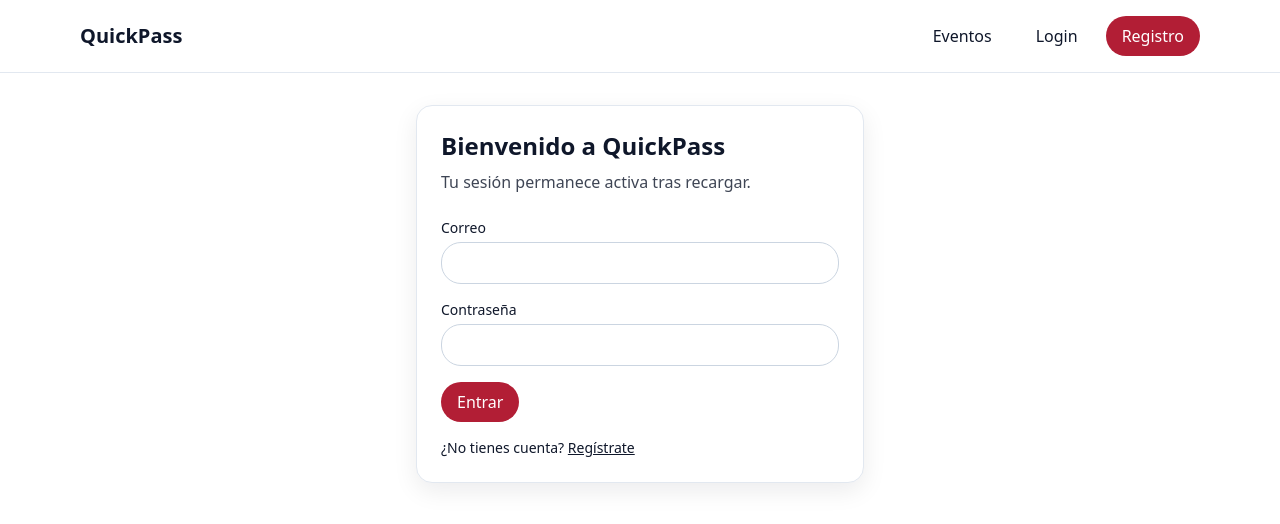
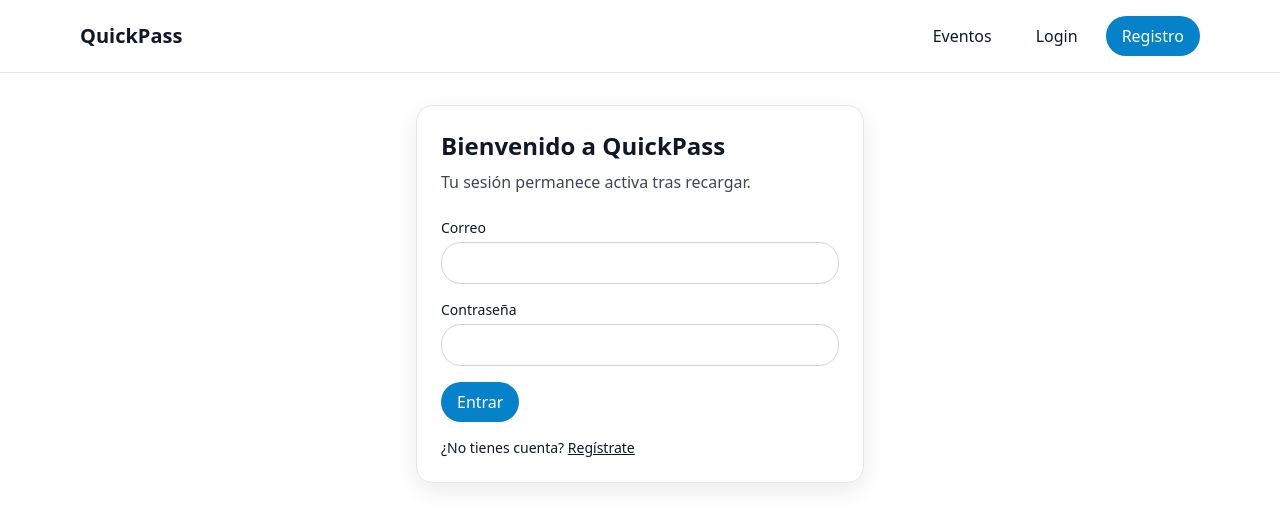
Before and after one commit to mariannth/mini-eventbrite-frontend_mth, a React (Vite) app in the folder quickpass/: page / in a window 1280 px wide. Shown: the top 524 px of the page. Built offline with nearby package versions, Linux system fonts and the light colour scheme; no server answers.

Commit message:
feat: :art: cambio de colores

```diff
--- a/quickpass/tailwind.config.js
+++ b/quickpass/tailwind.config.js
@@ -6,13 +6,13 @@ export default {
     extend: {
       colors: {
         brand: {
-          DEFAULT: '#b21e35',
-          light: '#da1e37',
-          dark: '#641220'
+          DEFAULT: '#0582ca',
+          light: '#00a8e8',
+          dark: '#007ea7'
         },
         bg: {
           light: '#ffffff',
-          dark: '#0b1220'
+          dark: '#00171f'
         },
         text: {
           light: '#0f172a',
```
